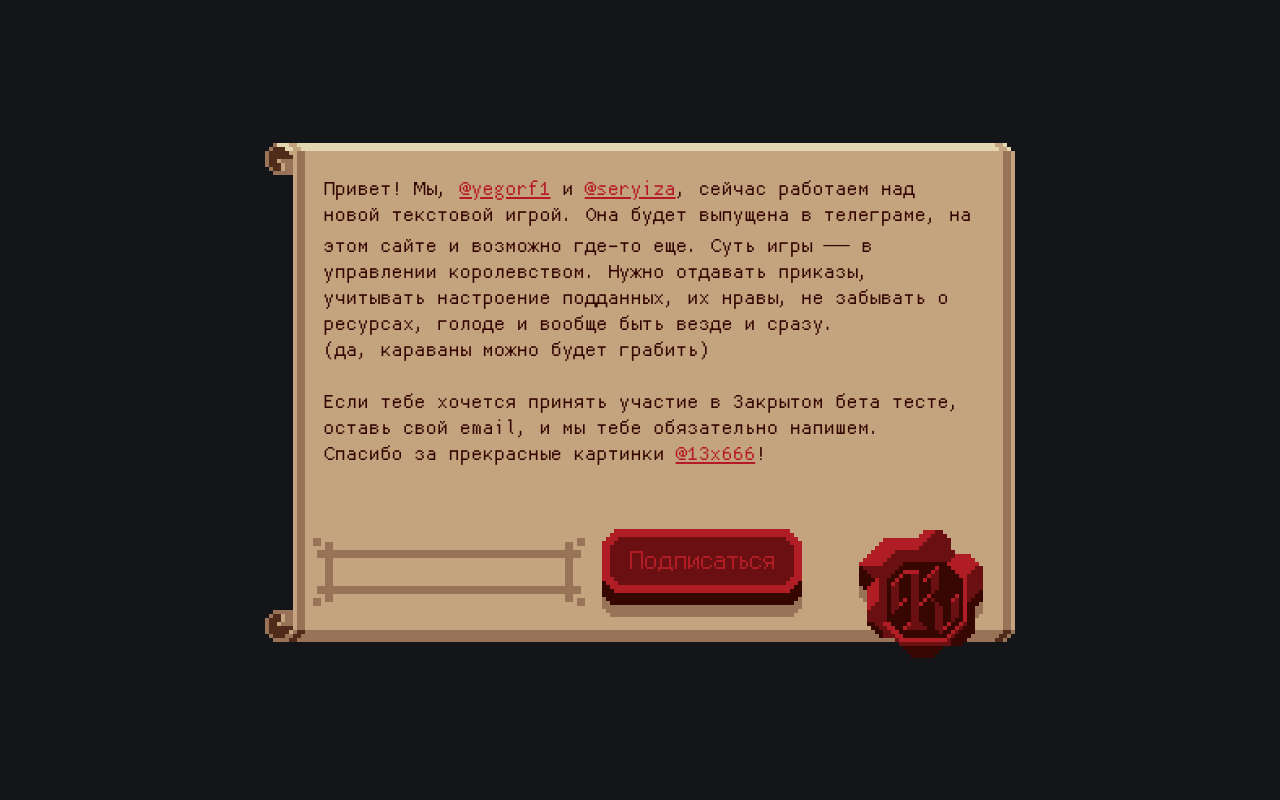
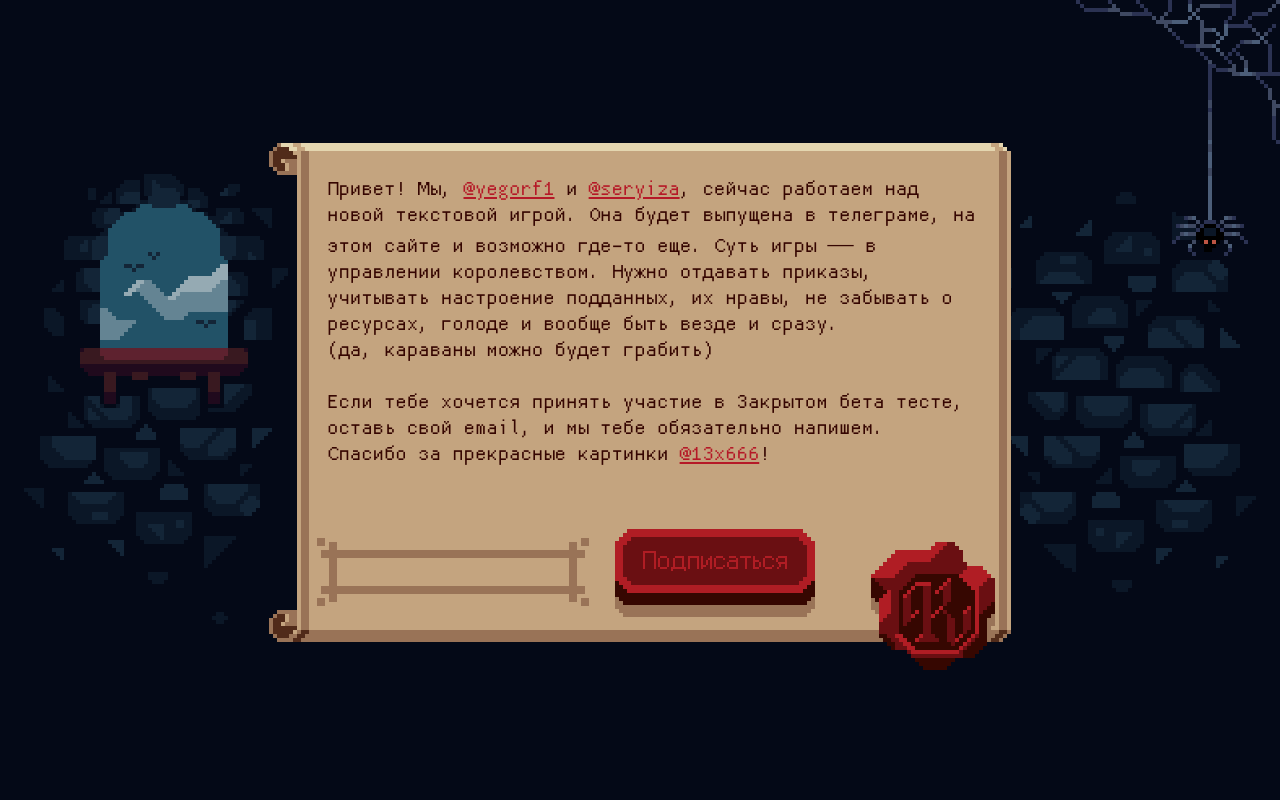
Before and after one commit to YogurtTheHorse/yessire, a Flask app: page / in a window 1280 px wide. Run offline with Flask 2, Linux system fonts and the light colour scheme.

Commit message:
Redesign time!

```diff
--- a/src/YesSir.Web/static/main.css
+++ b/src/YesSir.Web/static/main.css
@@ -1,6 +1,32 @@
 @font-face {
 	font-family: 'basis';
 	src: url('fonts/basis33.ttf');
+}
+
+.outer {
+	display: table;
+	position: absolute;
+	height: 100%;
+	width: 100%;
+	left: 0;
+	top: 0;
+	bottom: 0;
+	right: 0;
+}
+
+.content-holder {
+	display: table-cell;
+	vertical-align: middle;
+}
+
+.content {
+	margin-left: auto;
+	margin-right: auto;
+}
+
+.centered {
+	margin: auto;
+	display: table;
 }
 
 .form {
@@ -10,7 +36,29 @@
 	-webkit-border-image: url(imgs/form.png) 72 72 72 72 repeat;
 	-o-border-image: url(imgs/form.png) 72 72 72 72 repeat;
 	border-image: url(imgs/form.png) 72 72 72 72 fill repeat;
-	display: inline-block;
+	overflow: hidden;
+  white-space: nowrap;
+}
+
+.scroll {
+	border-style: solid;
+	border-width: 34px 24px 52px 48px;
+	-moz-border-image: url(imgs/scroll-x4.png) 34 24 52 48 stretch;
+	-webkit-border-image: url(imgs/scroll-x4.png) 34 24 52 48 stretch;
+	-o-border-image: url(imgs/scroll-x4.png) 34 24 52 48 stretch;
+	border-image: url(imgs/scroll-x4.png) 34 24 52 48 fill stretch;
+}
+
+body {
+	background-color: #040917;
+}
+
+a {
+	color: #B51927;
+}
+
+a:visited {
+	color: #360701;
 }
 
 #icon {
@@ -20,17 +68,6 @@
 
 #login-form {
 	display: table;
-	height: 226px;
-	width: 320px;
-
-	position: absolute;
-	top:0;
-	bottom: 0;
-	left: 0;
-	right: 0;
-	display: inline-block;
-
-	margin: auto;
 }
 
 .textbox {
@@ -80,17 +117,21 @@ input {
 	height: 100%;
 	left: 0;
 	position: absolute;
-    background-position: center;
+	background-position: center;
 	top: 0;
-    margin: auto;
+	margin: auto;
 	width: 100%;
 	z-index: -1;
 }
 
-#left-bg{
-    background: url(imgs/left-bg.png) no-repeat 100% center;
+#left-bg {
+	background: url(imgs/left-bg.png) no-repeat 0 center;
 }
 
-#right-bg{
-    background: url(imgs/right-bg.png) no-repeat 0 center;
+#right-bg {
+	background: url(imgs/right-bg.png) no-repeat 100% center;
 }
+
+#spider {
+	background: url(imgs/spider.png) no-repeat 100% 0;
+}
--- /dev/null
+++ b/src/YesSir.Web/templates/base.html
@@ -0,0 +1,35 @@
+<!DOCTYPE HTML>
+<html>
+<head>
+  {% block head %}
+  <link rel="stylesheet" href="{{ url_for('static', filename='main.css') }}">
+  <title>{% block title %}{% endblock %} - Yes, Sire</title>
+  {% endblock %}
+  <script>
+  {% with messages = get_flashed_messages() %}
+    {% if messages %}
+      {% for message in messages %}
+        console.log("{{ message }}");
+      {% endfor %}
+    {% endif %}
+  {% endwith %}
+  </script>
+</head>
+
+<body>
+  {% block body %}
+  <div class="background" id="left-bg"></div>
+  <div class="background" id="right-bg"></div>
+  <div class="background" id="spider"></div>
+
+  <div class="outer">
+    <div class="content-holder">
+      <div class="content">
+        {% block content %}{% endblock %}
+      </div>
+    </div>
+  </div>
+  {% endblock %}
+</body>
+
+</html>
--- a/src/YesSir.Web/templates/index.html
+++ b/src/YesSir.Web/templates/index.html
@@ -1,96 +1,28 @@
-<html>
-<head>
+{% extends "base.html" %}
+{% block title %}Главная{% endblock %}
+
+{% block head %}
+  {{ super() }}
   <style type="text/css">
-    @font-face {
-      font-family: 'basis';
-      src: url('/static/fonts/basis33.ttf');
-    }
-
-    body {
-      background-color: #141519;
-    }
-
-    a {
-      color: #B51927;
-    }
-
-      a:visited {
-        color: #360701;
-      }
-
-    * {
-      font-smooth: never;
-      font-family: "basis";
-      font-size: 26px;
-    }
-
-    #inner {
-      display: table;
-      width: 60%;
-      vertical-align: middle;
-      margin-left: auto;
-      margin-right: auto;
-      min-width: 700px;
-      max-width: 750px;
-    }
-
-    #content {
-      top: 10px;
-      left: 10px;
-      border-style: solid;
-      border-width: 34px 24px 52px 48px;
-      -moz-border-image: url(/static/imgs/scroll-x4.png) 34 24 52 48 stretch;
-      -webkit-border-image: url(/static/imgs/scroll-x4.png) 34 24 52 48 stretch;
-      -o-border-image: url(/static/imgs/scroll-x4.png) 34 24 52 48 stretch;
-      border-image: url(/static/imgs/scroll-x4.png) 34 24 52 48 fill stretch;
-    }
-
-    #outer {
-      display: table;
-      height: 100%;
-      width: 100%;
-    }
-
-    #middle {
-      display: table-cell;
-      vertical-align: middle;
-    }
-
-    #printing {
+    .printing {
       position: relative;
     }
 
-    #printing-img {
+    .printing-img {
       position: absolute;
-      bottom: 0;
-      right: 32px;
+      bottom: -64px;
+      right: -8px;
     }
 
-    #button {
+    #subscribe-button {
       position: relative;
       top: 40px;
+      left: 20px;
       background: none;
       border: none;
       cursor: pointer;
       position: relative;
       display: inline-block;
-    }
-
-    #textbox {
-      display: inline-block;
-      position: relative;
-      border-style: solid;
-      border-width: 20px 20px 20px 20px;
-      -moz-border-image: url(/static/imgs/textbox.png) 20 20 20 20 round repeat;
-      -webkit-border-image: url(/static/imgs/textbox.png) 20 20 20 20 round repeat;
-      -o-border-image: url(/static/imgs/textbox.png) 20 20 20 20 round repeat;
-      border-image: url(/static/imgs/textbox.png) 20 20 20 20 fill round repeat;
-      display: inline-block;
-    }
-
-    #email {
-      border: 0;
-      background: transparent;
     }
   </style>
   <script>
@@ -116,12 +48,10 @@
     }
   </script>
   <meta charset="UTF-8">
-</head>
-<body>
-  <div id="outer" style="width:100%">
-    <div id="middle">
-      <div id="inner">
-        <div id="content">
+{% endblock %}
+
+{% block content %}
+<div class="scroll centered" style="width: 670px;">
   <div style="color:#350501;position:relative; padding-left: 10px; padding-right: 10px; padding-bottom: 20px;">
     Привет! Мы, <a href="https://vk.com/yegorf1">@yegorf1</a> и  <a href="https://vk.com/seryiza">@seryiza</a>, сейчас работаем над новой текстовой игрой. Она будет выпущена в телеграме, на этом сайте и возможно где-то еще. Суть игры — в управлении королевством. Нужно отдавать приказы, учитывать настроение подданных, их нравы, не забывать о ресурсах, голоде и вообще быть везде и сразу.<br />
     (да, караваны можно будет грабить)<br /><br />
@@ -129,18 +59,14 @@
     <br/>
     Спасибо за прекрасные картинки <a href="https://vk.com/13x666">@13x666</a>!
   </div>
-          <div id="textbox">
+  <div class="textbox">
     <input id="email" />
   </div>
-          <button type="button" id="button" onclick="subscribe();">
-            <img src="/static/imgs/btn.png" alt="" />
+  <button type="button" id="subscribe-button" onclick="subscribe();">
+    <img src="{{ url_for('static', filename='imgs/btn.png') }}" alt="" />
   </button>
-        </div>
-        <div id="printing">
-          <img src="/static/imgs/printing.png" id="printing-img" />
+  <div class="printing">
+    <img src="{{ url_for('static', filename='imgs/printing.png') }}" class="printing-img" />
   </div>
 </div>
-    </div>
-  </div>
-</body>
-</html>
+{% endblock %}
```
Also changed, not shown: src/YesSir.Web/static/js/play.js (added, +81 -0 lines), src/YesSir.Web/templates/login.html (+20 -14 lines), src/YesSir.Web/templates/play.html (+18 -89 lines), src/YesSir.Web/views/login.py (+4 -5 lines), src/YesSir.Web/entities/__init__.py (added), src/YesSir.Web/static/imgs/left-bg.png, src/YesSir.Web/static/imgs/right-bg.png, src/YesSir.Web/static/imgs/spider.png (added), src/YesSir.Web/templates/messages.html (added). Lines whose indentation alone changed are shown as unchanged.
